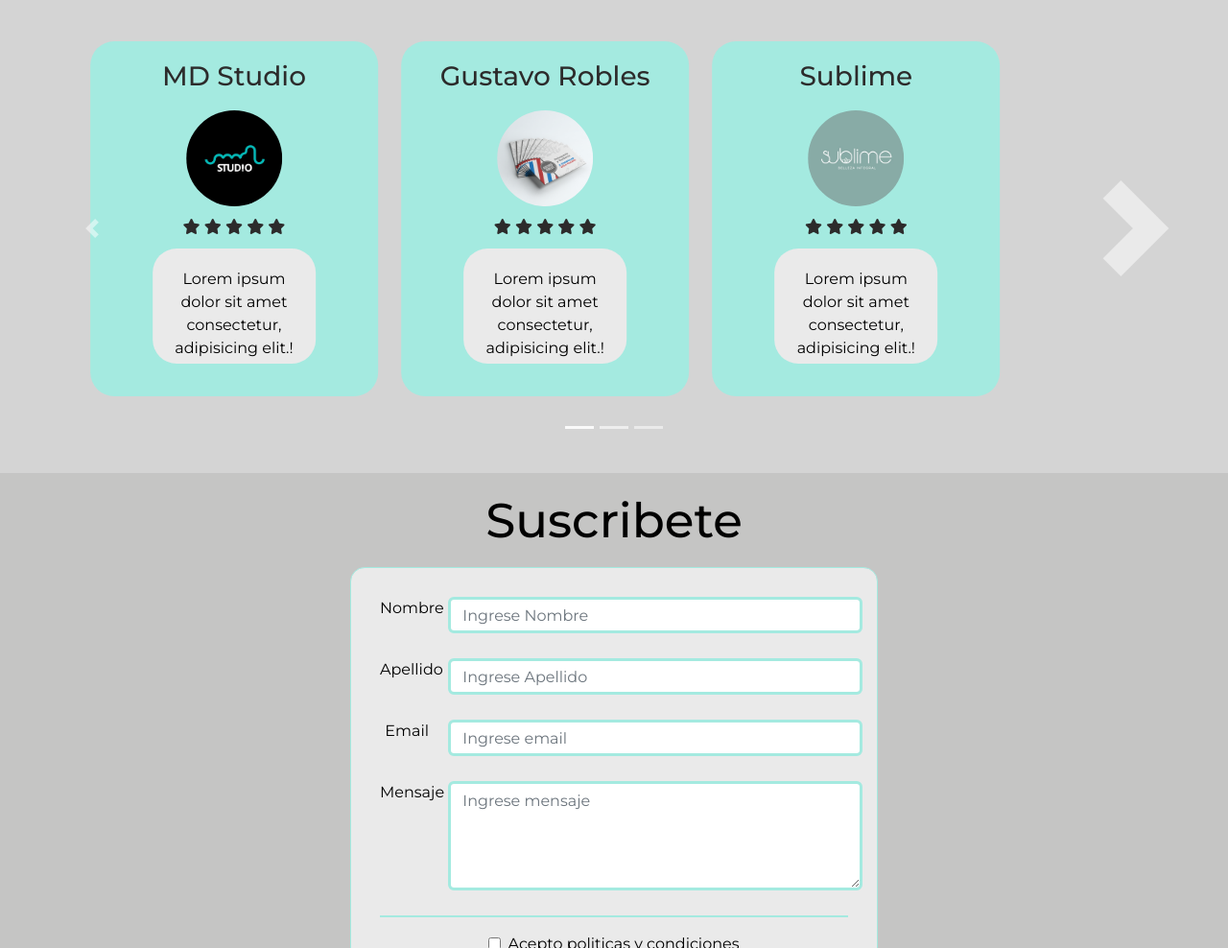
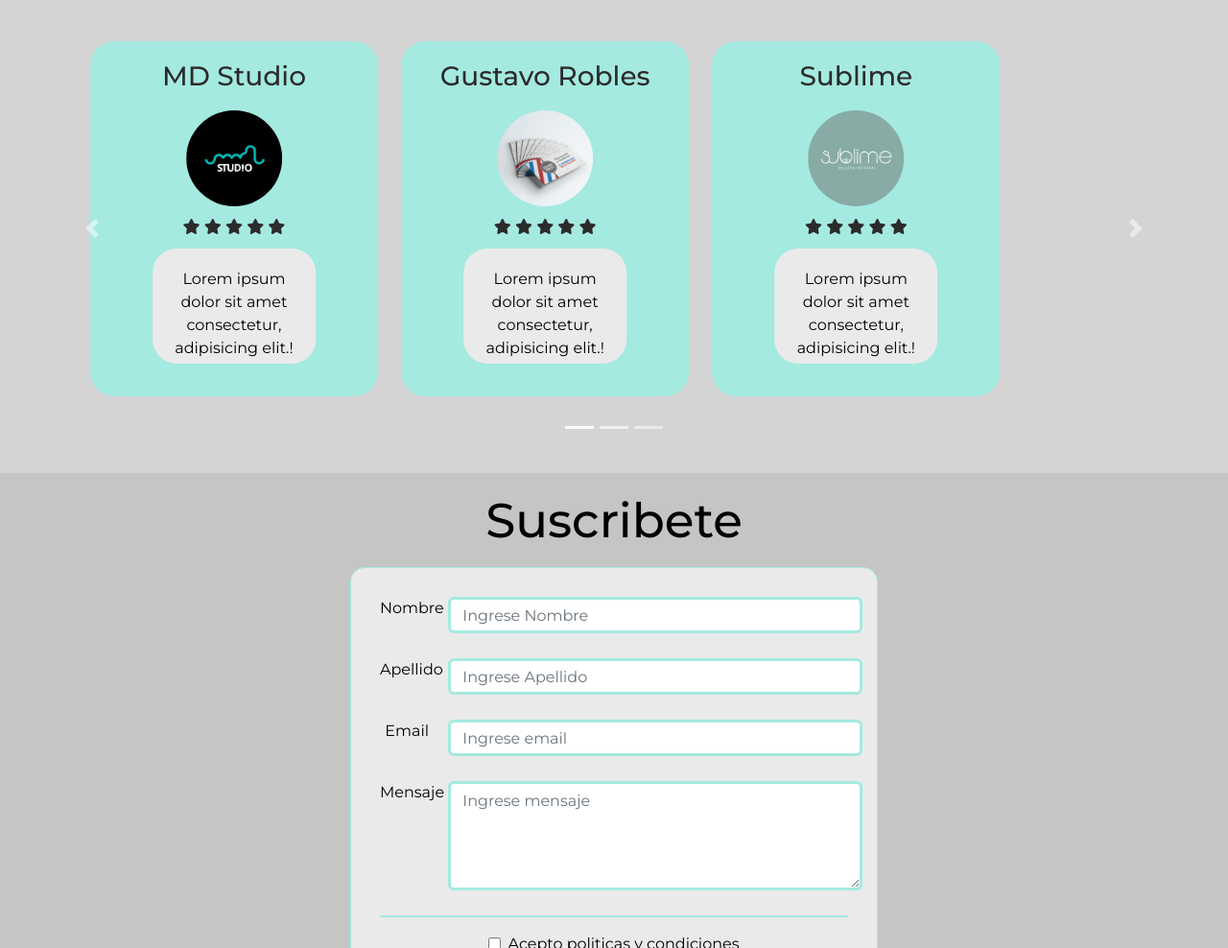
Before and after one commit to gelbass/FCDesing, a plain HTML site: page index.html in a window 1280 px wide. Shown: the part 1423-2411 px from the top of the page at 96% size. Drawn offline with nearby package versions, Linux system fonts and the light colour scheme.

Commit message:
Previo al Push

```diff
--- a/css/styles.css
+++ b/css/styles.css
@@ -438,9 +438,6 @@ hr {
 
 .navbar-toggler {
     border: none;
-}
-.flechas{
-    padding: 50px;
 }
 
 /* Inicio Media Query */
--- a/index.html
+++ b/index.html
@@ -311,7 +311,7 @@
                     </button>
                     <button class="carousel-control-next" type="button" data-target="#carouselExampleIndicators"
                         data-slide="next">
-                        <span class="carousel-control-next-icon flechas" aria-hidden="true"></span>
+                        <span class="carousel-control-next-icon" aria-hidden="true"></span>
                         <span class="sr-only">Next</span>
                     </button>
                 </div>
```
